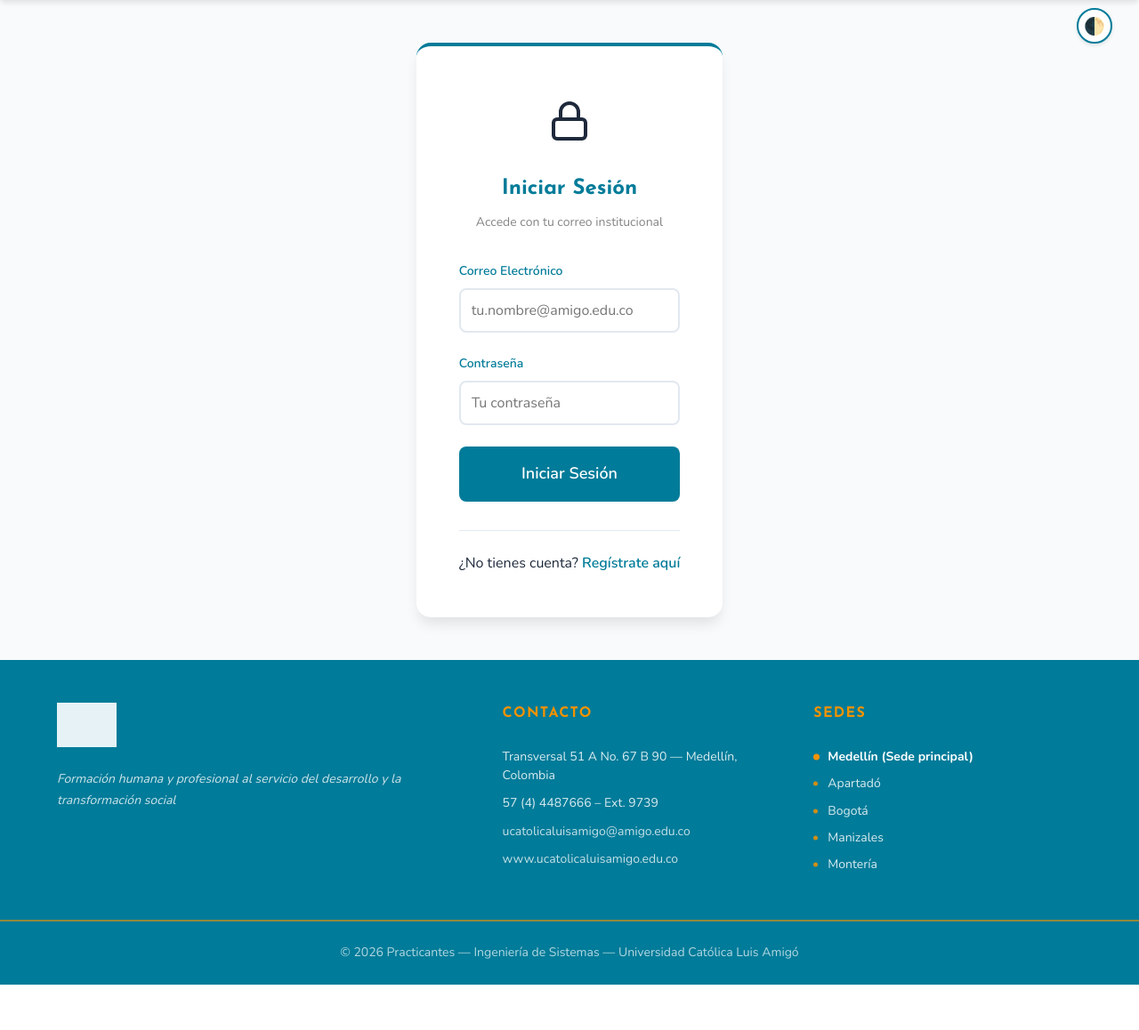
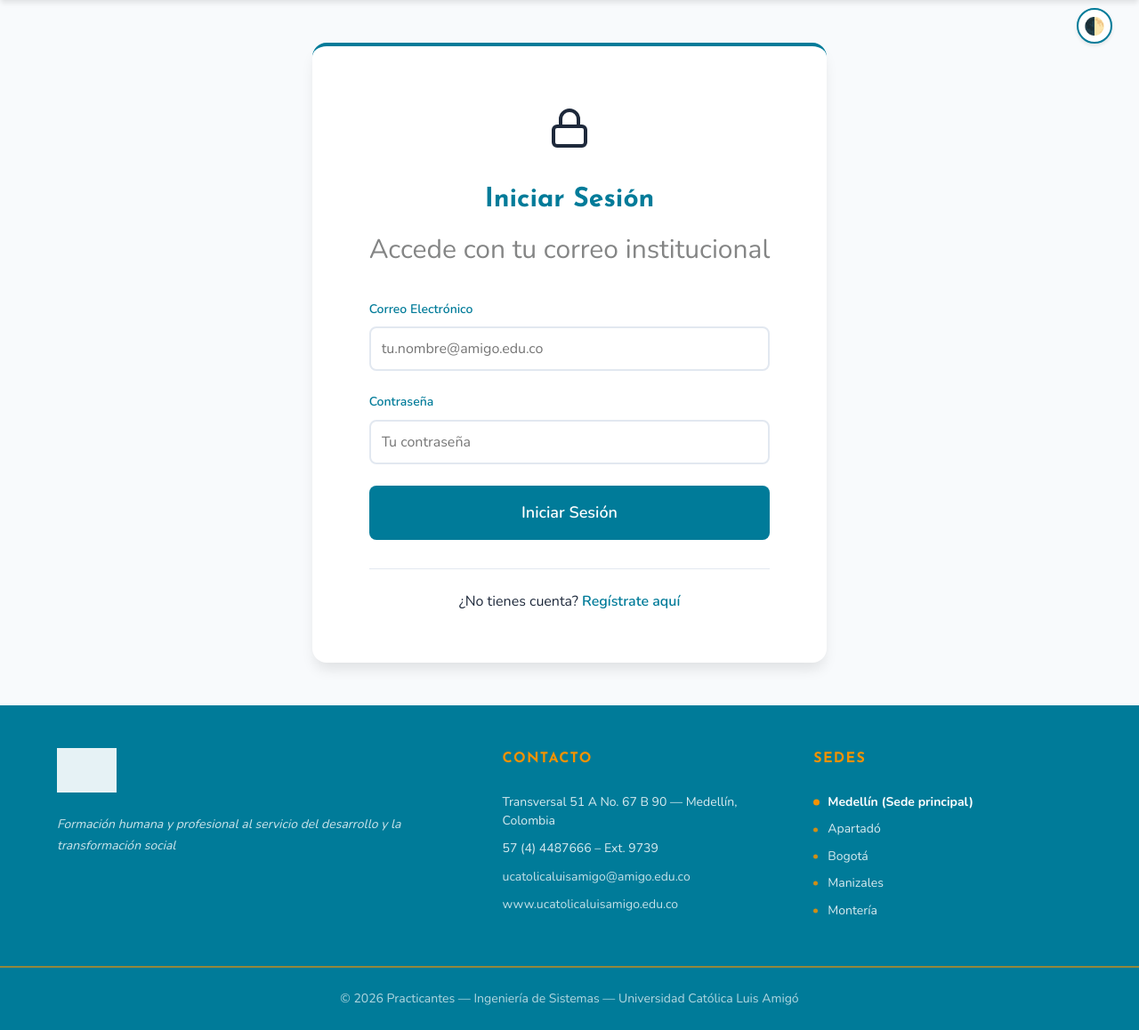
Before and after one commit to JJrendon29/IngSistemas, a Flask app: a page that uses templates/base.html in a window 1280 px wide. Shown: the part 71-1229 px from the top of the page at 89% size. Before the commit the page ends 1178 px from the top, so only its background shows below. Run offline with Flask 3, Linux system fonts and the light colour scheme; grey boxes are pictures that could not be loaded.

Commit message:
style: se amplio el formlario del login

```diff
--- a/static/css/style.css
+++ b/static/css/style.css
@@ -916,9 +916,9 @@ img {
     background-color: white;
     border-radius: var(--border-radius-lg);
     box-shadow: var(--shadow-lg);
-    padding: var(--spacing-xl);
+    padding: 3.5rem 4rem;
     width: 100%;
-    max-width: 560px;
+    max-width: 680px;
     border-top: 4px solid var(--primary-color);
 }
 
@@ -934,14 +934,14 @@ img {
 
 .auth-header h1 {
     font-family: var(--font-family-heading);
-    font-size: var(--font-size-2xl);
+    font-size: var(--font-size-3xl);
     color: var(--primary-color);
     margin-bottom: var(--spacing-xs);
 }
 
 .auth-header p {
     color: var(--text-secondary);
-    font-size: var(--font-size-sm);
+    font-size: var(--font-size-3xl);
 }
 
 .auth-form {
```
